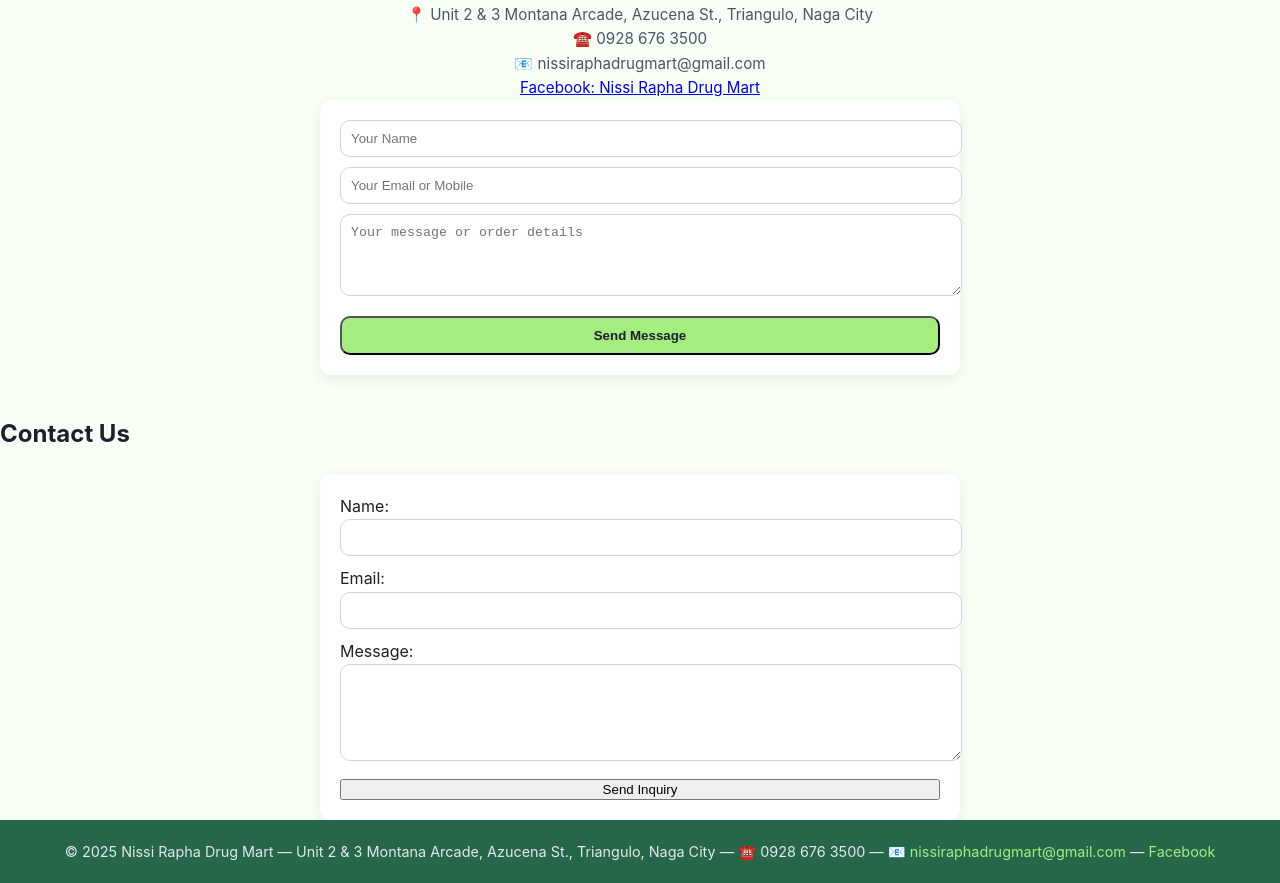
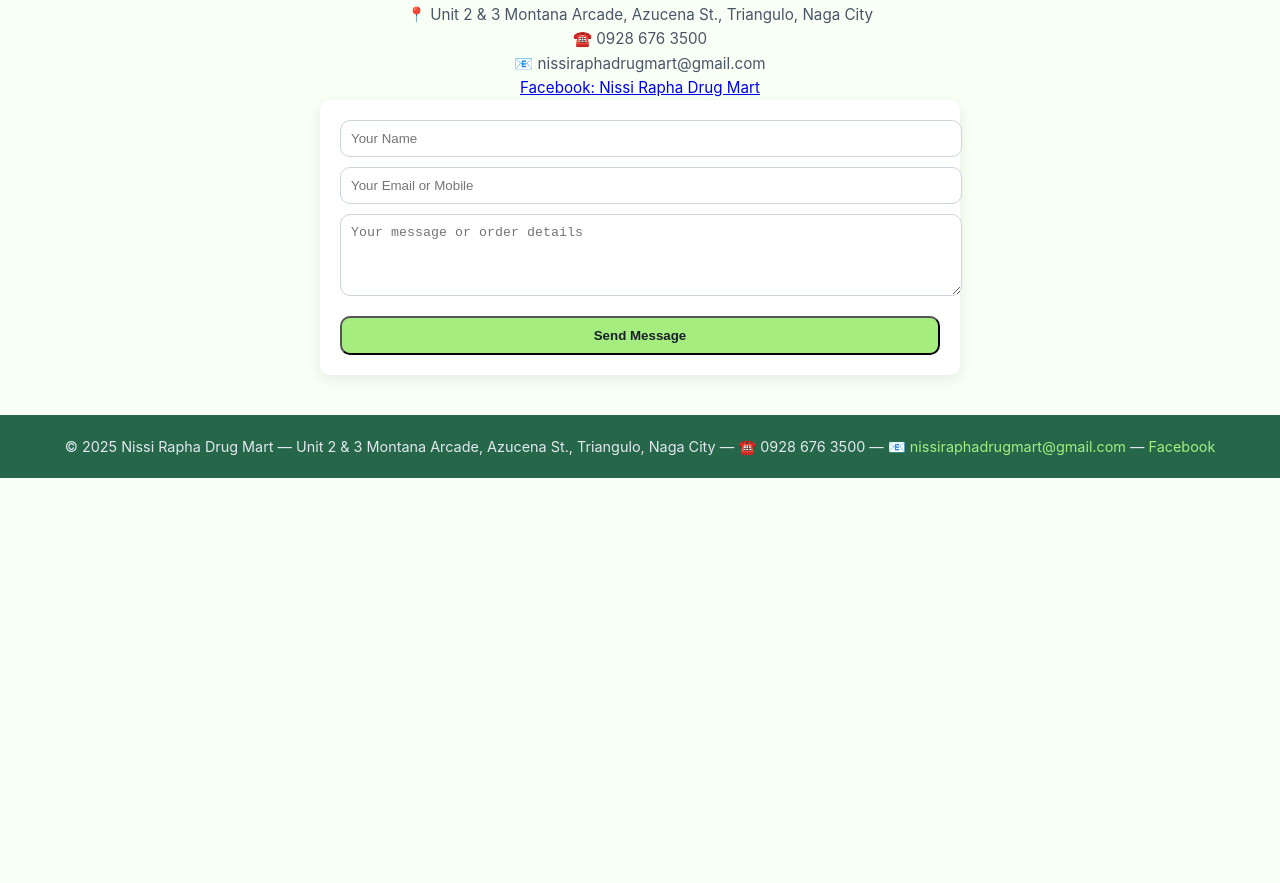
Before and after one commit to nissiraphadm/nissiraphadrugmart, a plain HTML site: page index.html in a window 1280 px wide. Shown: the part 1172-2055 px from the top of the page. After the commit the page ends 1650 px from the top, so only its background shows below. Drawn offline with Linux system fonts and the light colour scheme.

Commit message:
Update index.html

```diff
--- a/index.html
+++ b/index.html
@@ -92,31 +92,12 @@
       📧 nissiraphadrugmart@gmail.com<br>
       <a href="https://www.facebook.com/profile.php?id=61564764930880" target="_blank">Facebook: Nissi Rapha Drug Mart</a>
     </div>
-    <form onsubmit="event.preventDefault(); alert('Thank you! We’ll contact you shortly.')">
+    <form action="https://formspree.io/f/xanloapq" method="POST" class="contact-form">
       <input type="text" placeholder="Your Name" required />
       <input type="email" placeholder="Your Email or Mobile" required />
       <textarea rows="4" placeholder="Your message or order details" required></textarea>
       <button class="btn" type="submit">Send Message</button>
     </form>
-  </section>
-
-  <section id="contact" class="contact-section">
-  <h2>Contact Us</h2>
-  <form action="https://formspree.io/f/xanloapq" method="POST" class="contact-form">
-    <label>
-      Name:
-      <input type="text" name="name" required>
-    </label>
-    <label>
-      Email:
-      <input type="email" name="email" required>
-    </label>
-    <label>
-      Message:
-      <textarea name="message" rows="5" required></textarea>
-    </label>
-    <button type="submit">Send Inquiry</button>
-  </form>
 </section>
 
   <footer>
```
